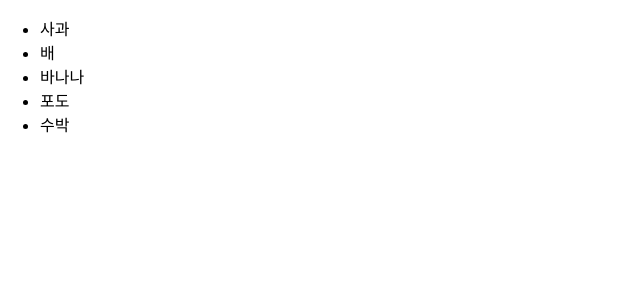
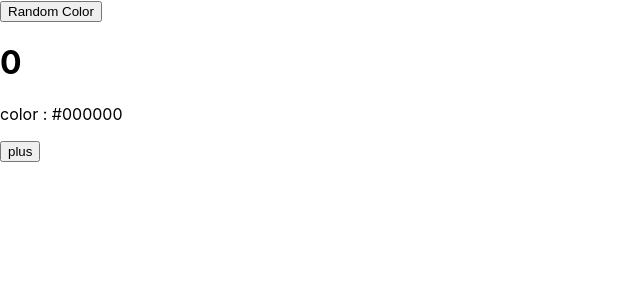
Before and after one commit to HyeUngPark/reactstudy, a React (Create React App) app: page / in a window 1280 px wide. Shown: the top 300 px of the page, without its empty margins (0-640 px from the left). Built offline with nearby package versions, Linux system fonts and the light colour scheme.

Commit message:
life cycle function

```diff
--- a/src/App.js
+++ b/src/App.js
@@ -1,13 +1,26 @@
 import React, { Component } from 'react';
 // import logo from './logo.svg';
 import './App.css';
-import Repeat from './component/Repeat';
+import LifeCycle from './component/LifeCycle';
+
+function getRandomColor(){
+  return '#'+Math.floor(Math.random()*16777215).toString(16);
+}
 
 class App extends Component {
+  state = {
+    color : '#000000'
+  }
+  handleClick = () =>{
+    this.setState({
+      color : getRandomColor()
+    });
+  }
   render() {
     return (
       <div>
-        <Repeat/>
+        <button onClick={this.handleClick}>Random Color</button>
+        <LifeCycle color={this.state.color}/>
       </div>
     );
   }
--- /dev/null
+++ b/src/component/LifeCycle.js
@@ -0,0 +1,74 @@
+import React, { Component } from 'react';
+
+class LifeCycle extends Component {
+    state ={
+        number : 0,
+        color  : null
+    }
+    myRef = null;
+
+    constructor(props){
+        super(props);
+        console.log('constructor()');
+    }
+
+    static getDerivedStateFromProps(nextPorps, prevState){
+        console.log('getDerivedStateFromProps()');
+        if(nextPorps.color !== prevState.color){
+            return {
+                color:nextPorps.color
+            };
+        }
+        return null;
+    }
+    componentDidMount(){
+        console.log('componentDidMount()');
+    }
+    shouldComponentUpdate(nextPorps, nextState){
+        console.log("shouldComponentUpdate(),", nextPorps,",", nextState);
+        return nextState.number %10 !==4;
+    }
+
+    componentWillUnmount(){
+        console.log("componentWillUnmount()");
+    }
+
+    handleClick = () =>{
+        this.setState({
+            number : this.state.number +1
+        });
+    }
+
+    getSnapshotBeforeUpdate(prevProps, prevState){
+        console.log('getSnapshotBeforeUpdate()');
+        if(prevProps.color !== this.props.color){
+            return this.myRef.style.color;
+        }
+        return null;
+    }
+
+    componentDidUpdate(prevProps, prevState, snapshot){
+        console.log('componentDidUpdate()');
+        if(snapshot){
+            console.log('업데이트 되기 직전 색상 : ',snapshot);
+        }
+    }
+
+    render() {
+        console.log('render()');
+        const style={
+            color:this.props.color
+        }
+        return (
+            <div>
+                <h1 style = {style} ref={ref=>this.myRef=ref}>
+                    {this.state.number}
+                </h1>
+                <p>color : {this.state.color}</p>
+                <button onClick={this.handleClick}>plus</button>
+            </div>
+        );
+    }
+}
+
+export default LifeCycle;
```
